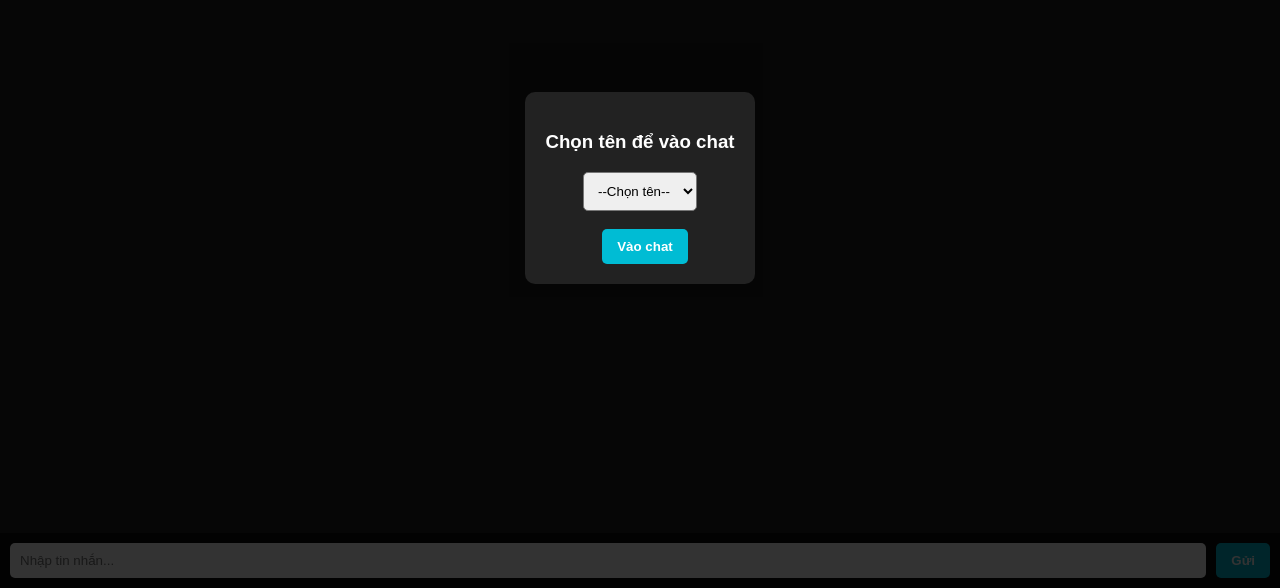
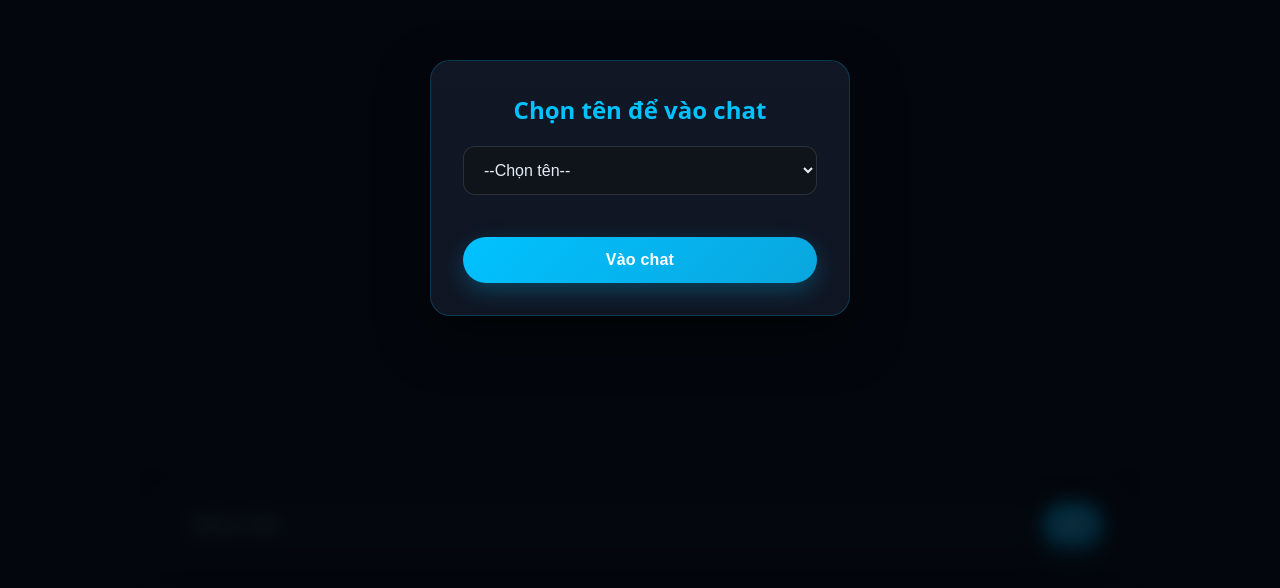
Before and after one commit to teamtext2/chatff, a plain HTML site: page index.html in a window 1280 px wide. Shown: the part 212-800 px from the top of the page. Drawn offline with Linux system fonts and the light colour scheme; no server answers.

Commit message:
Update index.html

```diff
--- a/index.html
+++ b/index.html
@@ -4,61 +4,204 @@
   <meta charset="UTF-8" />
   <title>Group Chat</title>
   <style>
+    :root {
+      --bg: #0b0f14;
+      --bg-elev: #10161f;
+      --panel: #0f141b;
+      --text: #e6edf3;
+      --muted: #9fb0c0;
+      --primary: #00c2ff;
+      --primary-600: #0aa6de;
+      --success: #22c55e;
+      --danger: #ef4444;
+      --bubble-mine: linear-gradient(135deg, #15a7ff, #0077ff);
+      --bubble-theirs: #1b2430;
+      --shadow: 0 8px 30px rgba(0,0,0,0.35);
+      --radius: 14px;
+      --radius-sm: 10px;
+      --maxw: 960px;
+    }
+
+    * { box-sizing: border-box; }
+
     body {
       margin: 0;
-      font-family: Arial, sans-serif;
-      background: #111;
-      color: #fff;
+      font-family: ui-sans-serif, system-ui, -apple-system, Segoe UI, Roboto, Ubuntu, Cantarell, Noto Sans, Arial, "Apple Color Emoji", "Segoe UI Emoji";
+      color: var(--text);
+      background: radial-gradient(1200px 600px at 100% -10%, rgba(0, 194, 255, 0.18), transparent 40%),
+                  radial-gradient(1000px 500px at -10% 120%, rgba(34, 197, 94, 0.15), transparent 40%),
+                  var(--bg);
+      min-height: 100vh;
       display: flex;
       flex-direction: column;
-      height: 100vh;
     }
+
+    /* App layout (no new wrappers: use existing nodes) */
     #chatBox {
       flex: 1;
       overflow-y: auto;
-      padding: 10px;
-      background: rgba(255,255,255,0.05);
+      padding: 20px 16px 24px;
+      background: linear-gradient(180deg, rgba(255,255,255,0.02), rgba(255,255,255,0.01));
+      border-top: 1px solid rgba(255,255,255,0.06);
+      border-bottom: 1px solid rgba(255,255,255,0.06);
+      display: flex;
+      flex-direction: column;
+      gap: 10px;
+      width: 100%;
+      max-width: var(--maxw);
+      margin: 16px auto;
+      border-radius: var(--radius);
+      box-shadow: var(--shadow);
+      backdrop-filter: blur(8px);
     }
+
     #messageForm {
       display: flex;
-      padding: 10px;
-      background: rgba(0,0,0,0.5);
+      gap: 10px;
+      padding: 16px;
+      width: 100%;
+      max-width: var(--maxw);
+      margin: 0 auto 24px;
+      position: sticky;
+      bottom: 0;
+      background: linear-gradient(180deg, rgba(11,15,20,0.85), rgba(11,15,20,0.95));
+      backdrop-filter: blur(6px);
+      border: 1px solid rgba(255,255,255,0.06);
+      border-radius: var(--radius);
+      box-shadow: var(--shadow);
     }
+
     #messageInput {
       flex: 1;
-      padding: 10px;
+      padding: 14px 16px;
+      background: var(--panel);
+      color: var(--text);
+      border: 1px solid rgba(255,255,255,0.08);
+      border-radius: 999px;
+      outline: none;
+      transition: border-color 0.2s ease, box-shadow 0.2s ease;
+    }
+    #messageInput::placeholder { color: var(--muted); }
+    #messageInput:focus {
+      border-color: rgba(0,194,255,0.45);
+      box-shadow: 0 0 0 4px rgba(0,194,255,0.12);
+    }
+
+    button {
+      margin-left: 0;
+      padding: 12px 18px;
       border: none;
-      border-radius: 5px;
-      outline: none;
+      border-radius: 999px;
+      cursor: pointer;
+      background: linear-gradient(135deg, var(--primary), var(--primary-600));
+      color: white;
+      font-weight: 700;
+      letter-spacing: 0.2px;
+      transition: transform 0.08s ease, box-shadow 0.2s ease, opacity 0.2s ease;
+      box-shadow: 0 8px 22px rgba(0, 194, 255, 0.25);
     }
-    button {
-      margin-left: 10px;
-      padding: 10px 15px;
-      border: none;
-      border-radius: 5px;
-      cursor: pointer;
-      background: #00bcd4;
-      color: white;
-      font-weight: bold;
+    button:hover { transform: translateY(-1px); }
+    button:active { transform: translateY(0); opacity: 0.9; }
+
+    /* Chat bubbles */
+    .message { display: flex; flex-direction: column; max-width: 72%; }
+    .message.mine { align-self: flex-end; align-items: flex-end; }
+    .message.theirs { align-self: flex-start; }
+    .message .name { font-size: 12px; color: var(--muted); margin: 0 6px 6px; }
+    .message.mine .name { text-align: right; }
+    .bubble {
+      padding: 12px 14px;
+      border-radius: var(--radius-sm);
+      background: var(--bubble-theirs);
+      border: 1px solid rgba(255,255,255,0.06);
+      box-shadow: 0 6px 16px rgba(0,0,0,0.25);
+      line-height: 1.4;
+      word-break: break-word;
     }
+    .message.mine .bubble {
+      background: var(--bubble-mine);
+      border: 1px solid rgba(255,255,255,0.08);
+    }
+
     /* Popup */
     #popup {
       position: fixed;
       top: 0; left: 0; right: 0; bottom: 0;
-      background: rgba(0,0,0,0.8);
+      background: rgba(2, 6, 12, 0.8);
       display: flex;
       justify-content: center;
       align-items: center;
+      padding: 24px;
+      backdrop-filter: blur(8px);
+      z-index: 9999;
     }
     #popupContent {
-      background: #222;
-      padding: 20px;
-      border-radius: 10px;
+      background: linear-gradient(180deg, rgba(17,24,39,0.95), rgba(17,24,39,0.9));
+      padding: 32px;
+      border-radius: 20px;
       text-align: center;
+      width: 100%;
+      max-width: 420px;
+      box-shadow: 0 20px 50px rgba(0,0,0,0.5);
+      border: 1px solid rgba(0,194,255,0.2);
+      animation: popupSlideIn 0.3s ease-out;
+    }
+
+    @keyframes popupSlideIn {
+      from {
+        opacity: 0;
+        transform: translateY(-20px) scale(0.95);
+      }
+      to {
+        opacity: 1;
+        transform: translateY(0) scale(1);
+      }
+    }
+
+    #popupContent h3 {
+      margin-top: 0;
+      font-weight: 700;
+      color: var(--primary);
+      font-size: 1.5rem;
+      margin-bottom: 20px;
     }
     select {
-      padding: 10px;
-      border-radius: 5px;
+      width: 100%;
+      padding: 14px 16px;
+      border-radius: 12px;
+      background: var(--panel);
+      color: var(--text);
+      border: 1px solid rgba(255,255,255,0.12);
+      outline: none;
+      font-size: 16px;
+      margin-bottom: 20px;
+      transition: border-color 0.2s ease, box-shadow 0.2s ease;
+    }
+    select:focus {
+      border-color: rgba(0,194,255,0.45);
+      box-shadow: 0 0 0 4px rgba(0,194,255,0.12);
+    }
+
+    #popupContent button {
+      width: 100%;
+      padding: 14px 20px;
+      font-size: 16px;
+      font-weight: 700;
+    }
+
+    /* Scrollbar styling */
+    #chatBox::-webkit-scrollbar { width: 10px; }
+    #chatBox::-webkit-scrollbar-thumb {
+      background: rgba(255,255,255,0.12);
+      border-radius: 999px;
+    }
+    #chatBox::-webkit-scrollbar-track { background: transparent; }
+
+    /* Responsive tweaks */
+    @media (max-width: 640px) {
+      #chatBox { margin: 8px auto; padding: 14px 10px 18px; border-radius: 12px; }
+      .message { max-width: 86%; }
+      #messageForm { margin: 0 8px 16px; padding: 12px; }
     }
   </style>
 </head>
@@ -137,9 +280,21 @@
     const chatBox = document.getElementById("chatBox");
     onChildAdded(ref(db, "messages"), (snapshot) => {
       const msg = snapshot.val();
-      const div = document.createElement("div");
-      div.textContent = msg.name + ": " + msg.text;
-      chatBox.appendChild(div);
+      const wrapper = document.createElement("div");
+      const isMine = msg.name === currentUser;
+      wrapper.className = "message " + (isMine ? "mine" : "theirs");
+
+      const nameEl = document.createElement("div");
+      nameEl.className = "name";
+      nameEl.textContent = msg.name;
+
+      const bubble = document.createElement("div");
+      bubble.className = "bubble";
+      bubble.textContent = msg.text;
+
+      wrapper.appendChild(nameEl);
+      wrapper.appendChild(bubble);
+      chatBox.appendChild(wrapper);
       chatBox.scrollTop = chatBox.scrollHeight; // Auto scroll xuống cuối
     });
   </script>
```
